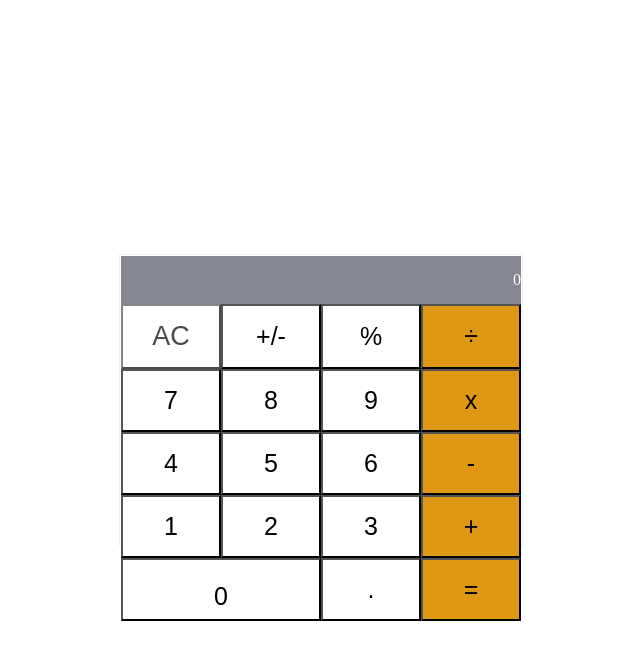
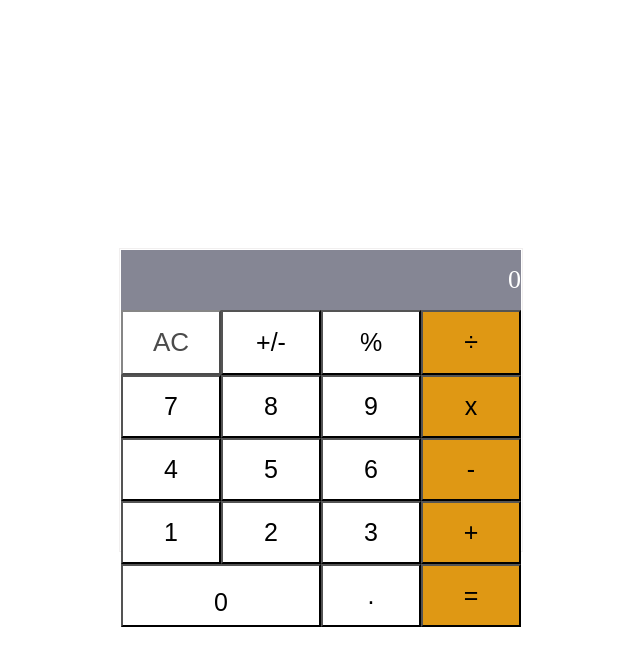
Before and after one commit to iLynette/math_magician, a React (Create React App) app: page / in a window 1280 px wide. In both pictures the pointer is over the button "AC". Shown: the top 666 px of the page, without its empty margins (319-959 px from the left). Built offline with nearby package versions, Linux system fonts and the light colour scheme.

Commit message:
Add styling

```diff
--- a/src/index.css
+++ b/src/index.css
@@ -10,6 +10,7 @@
   justify-content: flex-end;
   padding: 15px 0 15px 0;
   color: #fff;
+  font-size: 26px;
 }
 
 .container {
@@ -60,5 +61,5 @@
 .keypad button:hover {
   opacity: 0.7;
   color: #000;
-  font-size: 27px;
+  font-size: 26px;
 }
```
